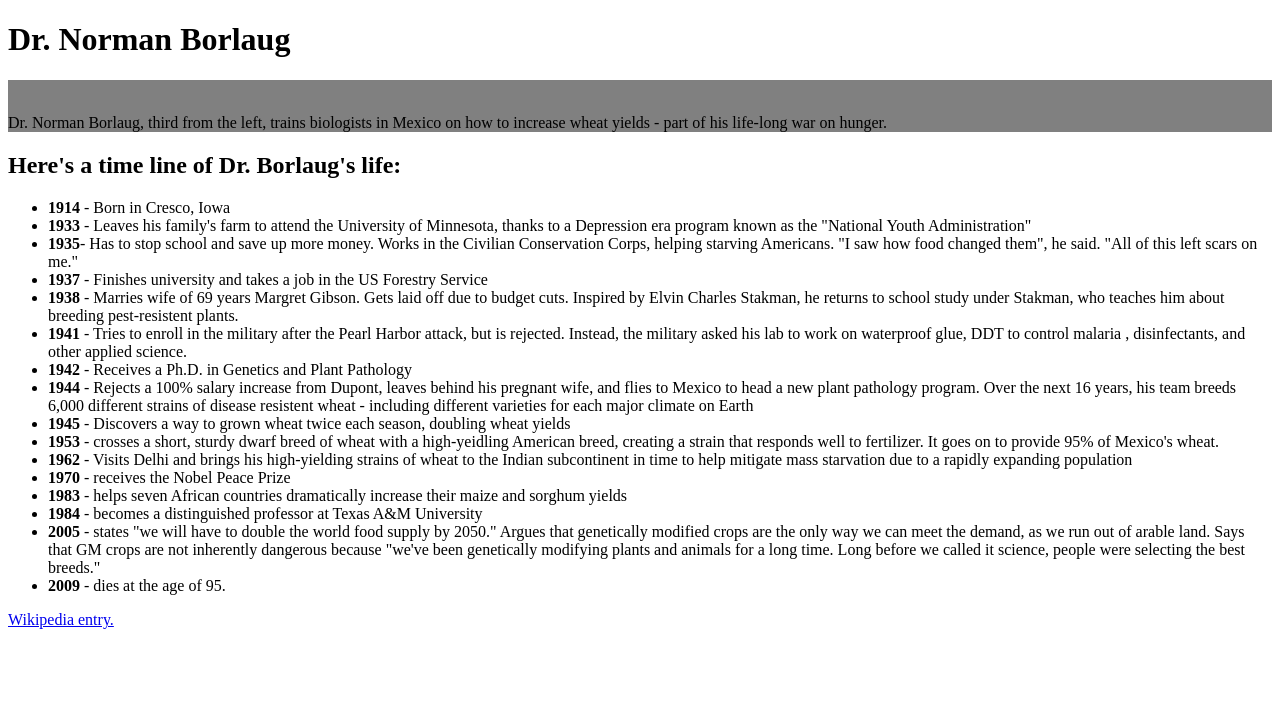
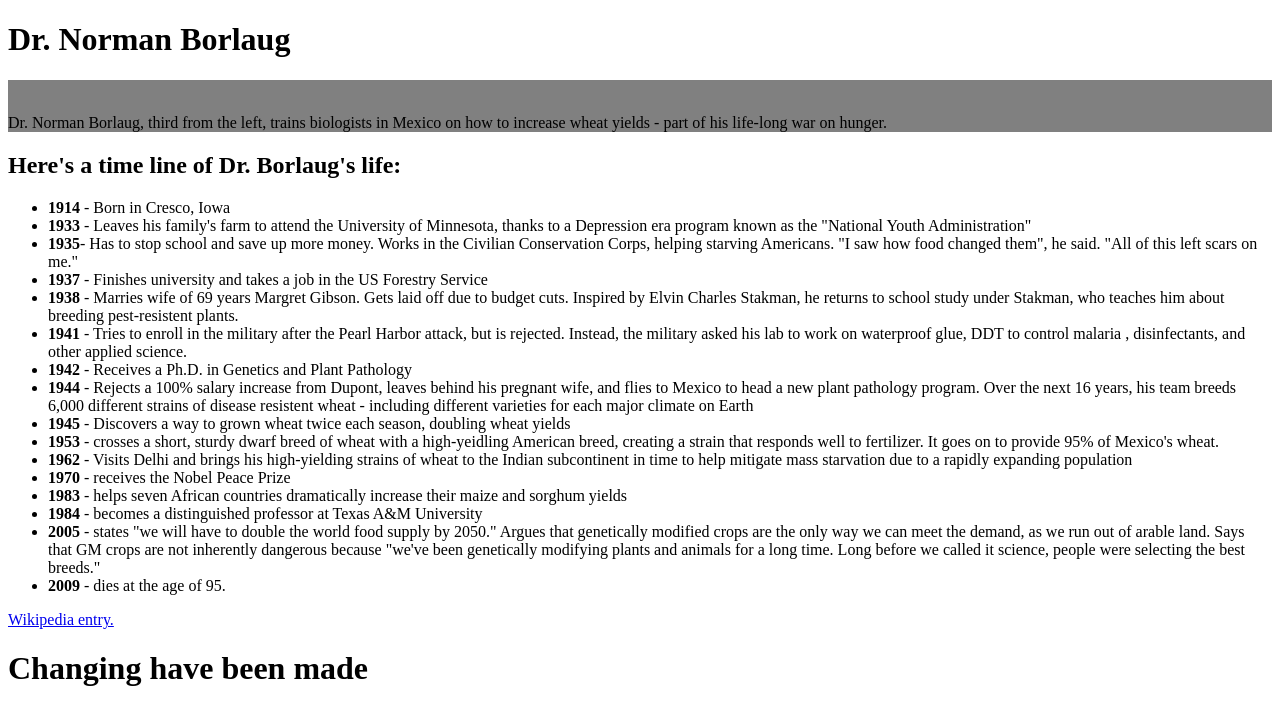
Before and after one commit to brosboss/microverse_html_css, a plain HTML site: page index.html in a window 1280 px wide. Drawn offline with Linux system fonts and the light colour scheme.

Commit message:
added change

```diff
--- a/index.html
+++ b/index.html
@@ -45,6 +45,7 @@
 
        </ul>
        <a href="#" target="_blank">Wikipedia entry.</a>
+       <h1>Changing have been made</h1>
      </div>
    </div>
     <!--
```
